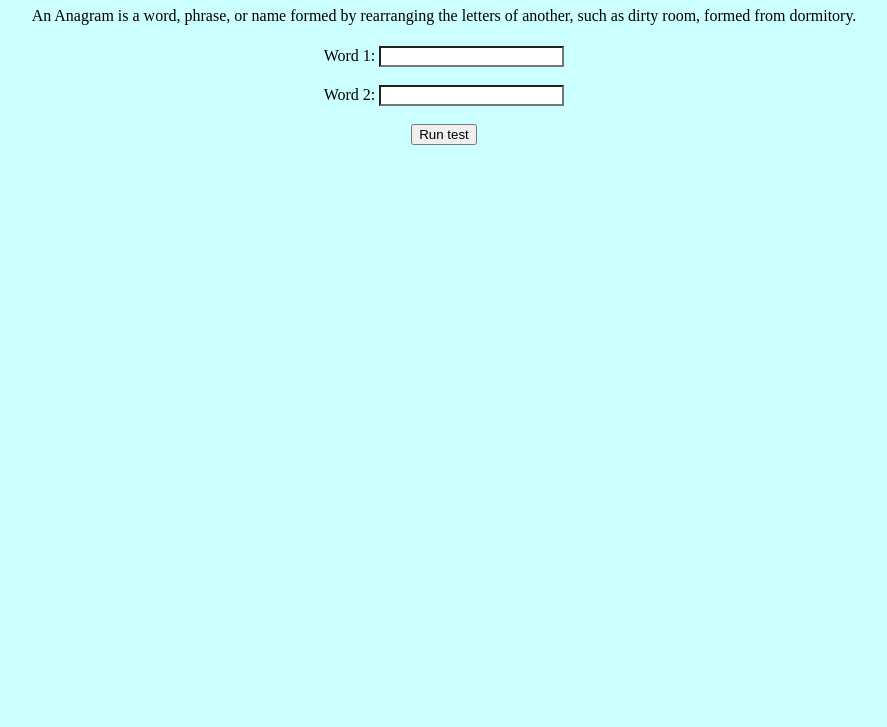
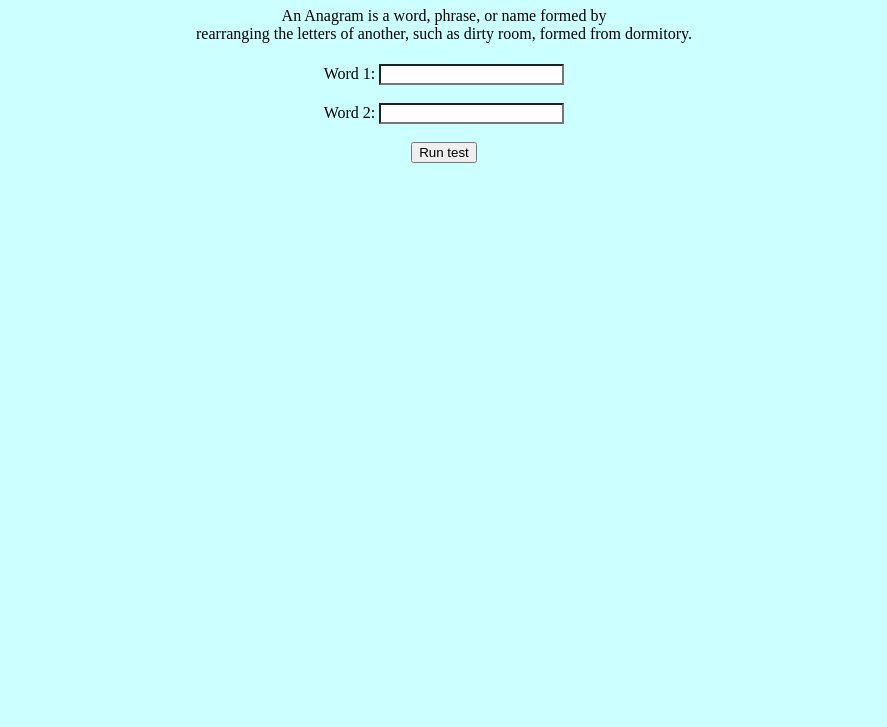
Before and after one commit to rcantarella-design/amiananagram, a plain HTML site: page index.html in a window 1280 px wide. Shown: the part 73-800 px from the top of the page, without its empty margins (196-1083 px from the left). Drawn offline with Linux system fonts and the light colour scheme.

Commit message:
Update index.html

```diff
--- a/index.html
+++ b/index.html
@@ -12,7 +12,8 @@
 
 <center><h1>Test If 2 Words Are An Anagram</h1></center>
       <h1>    </h1>
-  <center><div class="info-box">An Anagram is a word, phrase, or name formed by rearranging the letters of another, such as dirty room, formed from dormitory. </div></center>
+  <center><div class="info-box">An Anagram is a word, phrase, or name formed by </div></center>
+  <center><div class="info-box">rearranging the letters of another, such as dirty room, formed from dormitory. </div></center>
  <h1>    </h1>
        <h1>    </h1>
 
```
